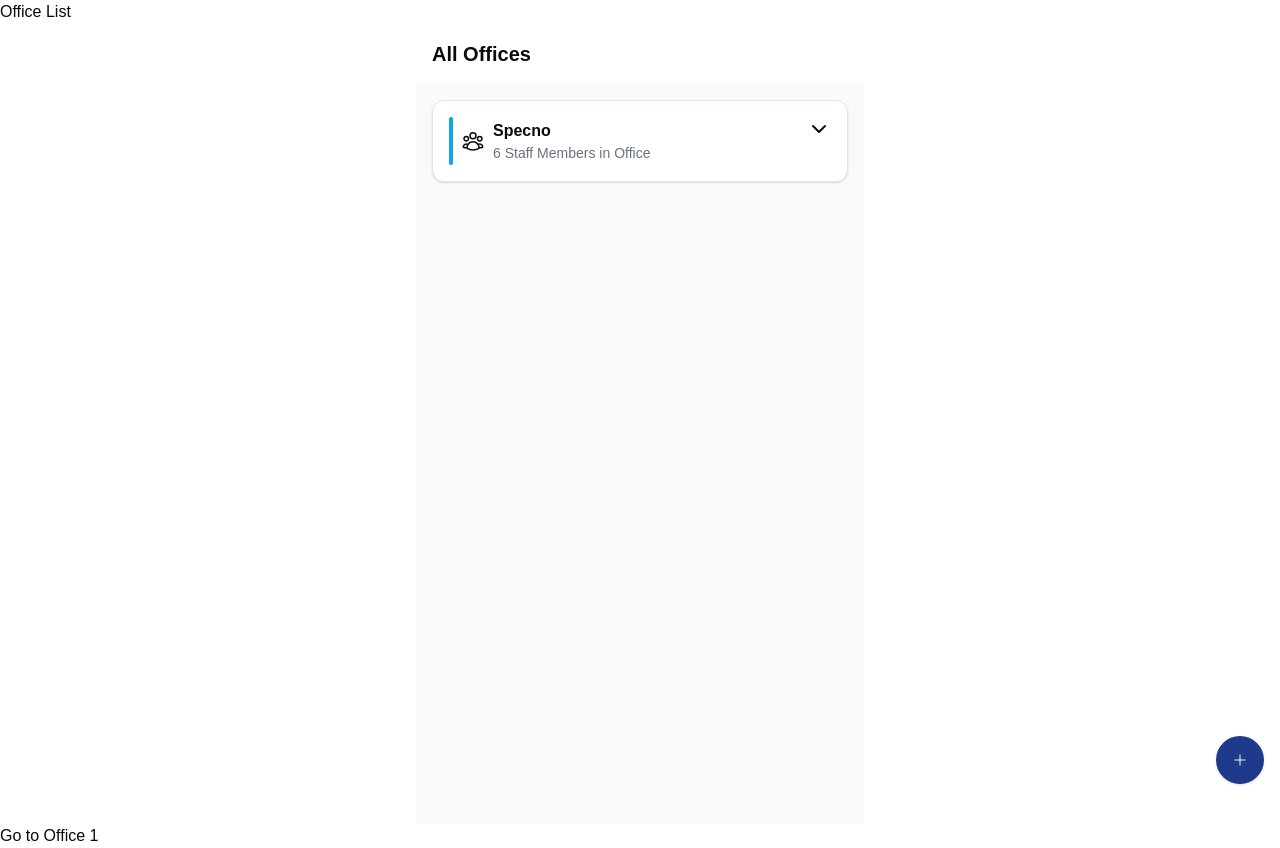
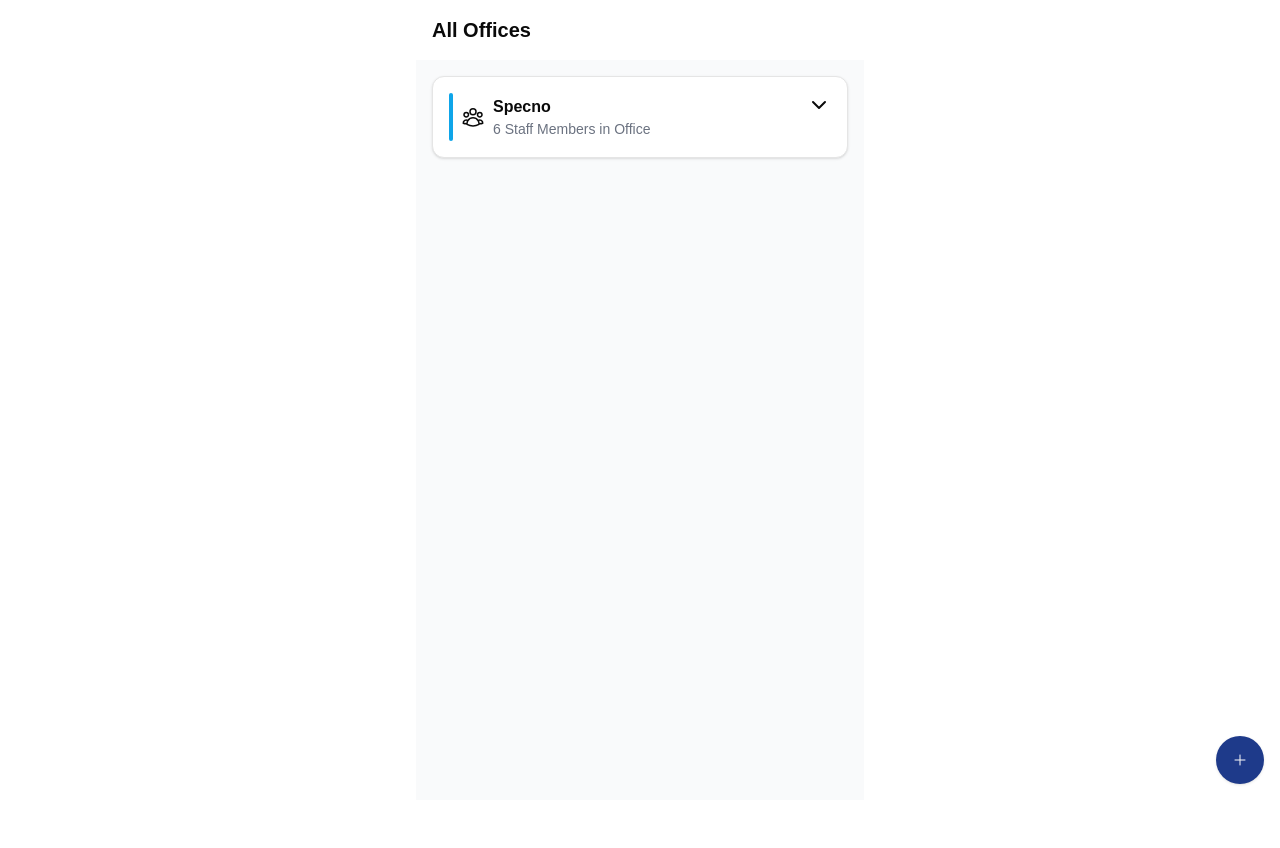
Before and after one commit to Fihliwe/office_management_app, a Next.js app: page / in a window 1280 px wide. After the commit the page ends 800 px from the top, so only its background shows below. Built offline with nearby package versions, Linux system fonts and the light colour scheme.

Commit message:
office detail conflict

```diff
--- a/app/office/[id]/page.tsx
+++ b/app/office/[id]/page.tsx
@@ -1,12 +1,13 @@
 'use client';
 import { useParams } from 'next/navigation';
+import OfficeDetail from '../../componentForms/OfficeDetail';
 
-export default function OfficeDetail() {
+export default function Home2() {
   const { id } = useParams();
 
   return (
     <div>
-      <h1>Office Detail - {id}</h1>
+      <OfficeDetail />
     </div>
   );
 }
--- a/app/page.tsx
+++ b/app/page.tsx
@@ -1,13 +1,11 @@
 'use client';
 import OfficeList from './componentForms/OfficeList';
-import Link from 'next/link';
+
 
 export default function Home() {
   return (
     <div>
-      <h1>Office List</h1>
       <OfficeList />
-      <Link href="/office/1">Go to Office 1</Link>
     </div>
   );
 }
```
